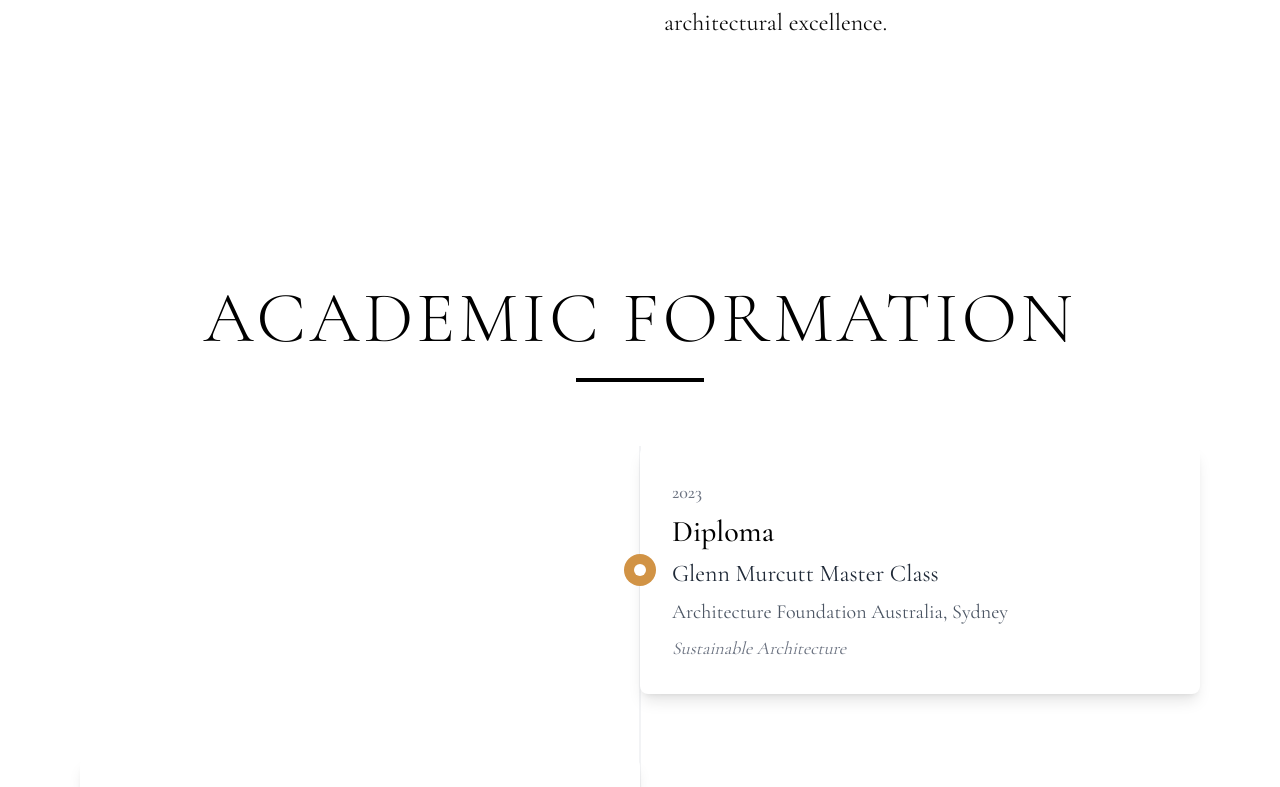
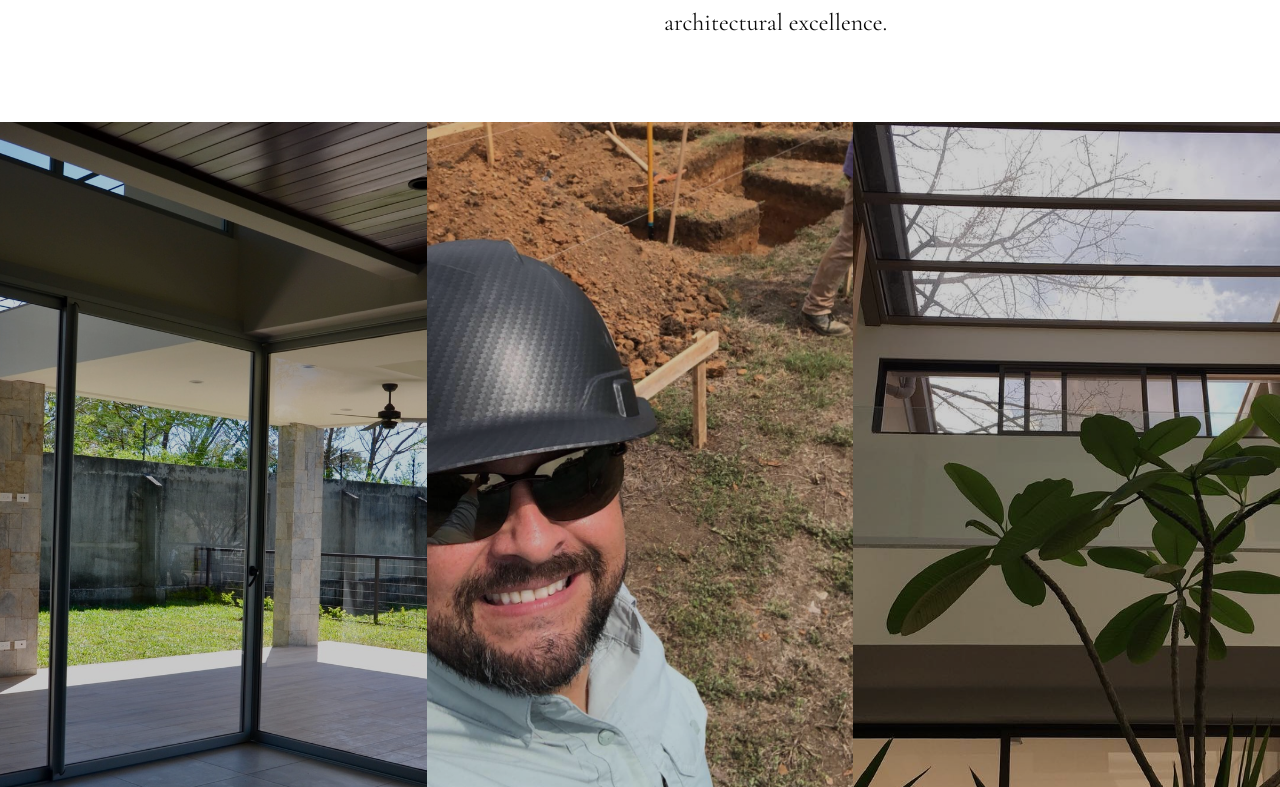
Before and after one commit to botflowlab/AndresCastroWebsite, a React (Vite) app: page /arquitecto in a window 1280 px wide. Shown: the part 1333-2120 px from the top of the page. Built offline with nearby package versions, Linux system fonts and the light colour scheme; no server answers; a web font is replaced by a local one.

Commit message:
Add full-viewport image gallery section

```diff
--- a/src/pages/architect/Architect.jsx
+++ b/src/pages/architect/Architect.jsx
@@ -1,6 +1,7 @@
 import React from 'react';
 import Hero from './Hero';
 import About from './About';
+import ImageGallery from './ImageGallery';
 import Experience from './Experience';
 import Awards from './Awards';
 import Trajectory from './Trajectory';
@@ -11,6 +12,7 @@ export default function Architect() {
     <div className="font-cormorant">
       <Hero />
       <About />
+      <ImageGallery />
       <Experience />
       <Awards />
       <Trajectory />
--- /dev/null
+++ b/src/pages/architect/ImageGallery.jsx
@@ -0,0 +1,27 @@
+import React from 'react';
+
+export default function ImageGallery() {
+  const images = [
+    '/images/theArchitect/ac01.jpg',
+    '/images/theArchitect/ac02.jpg',
+    '/images/theArchitect/ac03.jpg'
+  ];
+
+  return (
+    <section className="w-full h-screen flex flex-col md:flex-row">
+      {images.map((image, index) => (
+        <div
+          key={index}
+          className="w-full md:w-1/3 h-1/3 md:h-full relative overflow-hidden"
+        >
+          <img
+            src={image}
+            alt={`Architectural design ${index + 1}`}
+            className="absolute inset-0 w-full h-full object-cover transition-transform duration-700 hover:scale-110"
+          />
+          <div className="absolute inset-0 bg-black/20 hover:bg-black/0 transition-all duration-300"></div>
+        </div>
+      ))}
+    </section>
+  );
+}
```
